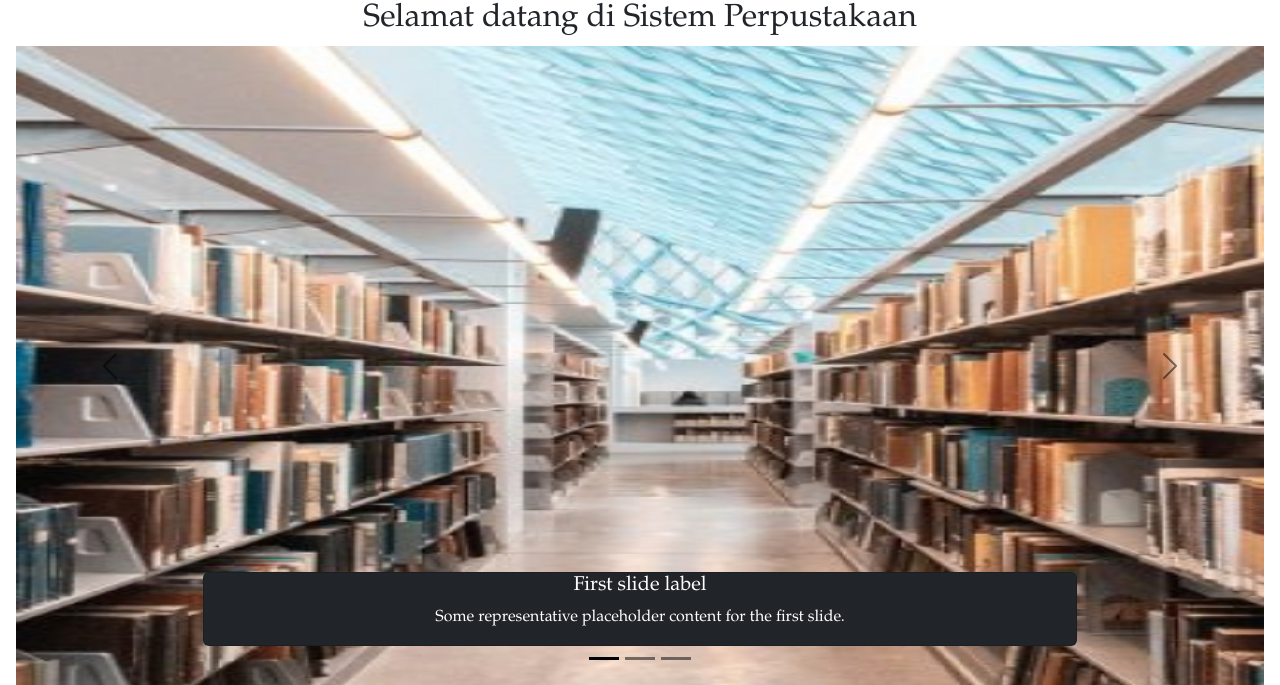
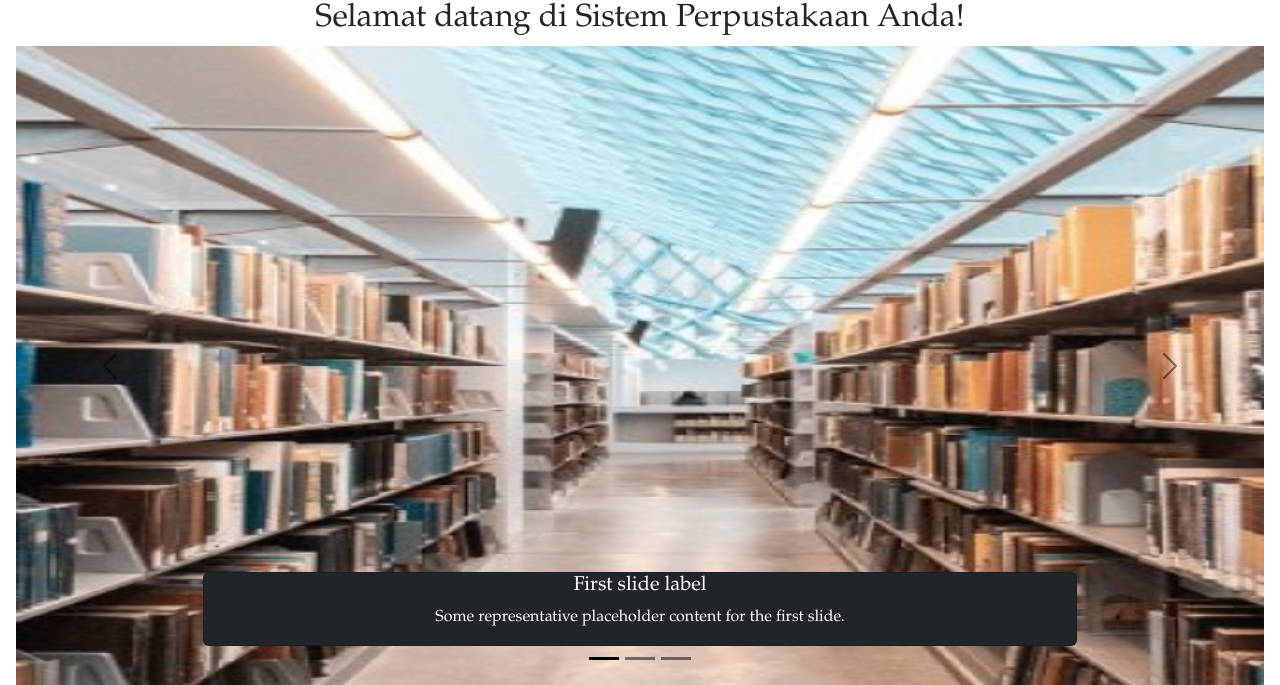
Before and after one commit to Ba3yoo/PAW-PERPUS, a PHP site: page / in a window 1280 px wide; the page is wider, and only the part inside the window is pictured. Shown: the part 80-765 px from the top of that part. Run offline with PHP 8.4, Linux system fonts and the light colour scheme; the visitor is signed in with stand-in values (Sample User, id 1).

Commit message:
Update index.php

```diff
--- a/index.php
+++ b/index.php
@@ -34,46 +34,7 @@ if (!isset($_SESSION['username'])) {
 include_once "layouts/navbar.php";
 ?>
 
-<h2 style="text-align: center;">Selamat datang di Sistem Perpustakaan</h2>
-
-<!-- <div id="carouselExampleDark" class="carousel carousel-dark slide" style="margin-left: 60px; margin-right: 60px; margin-bottom: 30px; width: 40rem; height: 50rem;">
-  <div class="carousel-indicators">
-    <button type="button" data-bs-target="#carouselExampleDark" data-bs-slide-to="0" class="active" aria-current="true" aria-label="Slide 1"></button>
-    <button type="button" data-bs-target="#carouselExampleDark" data-bs-slide-to="1" aria-label="Slide 2"></button>
-    <button type="button" data-bs-target="#carouselExampleDark" data-bs-slide-to="2" aria-label="Slide 3"></button>
-  </div>
-  <div class="carousel-inner" style="border-radius: 10px; height:30rem">
-    <div class="carousel-item active" data-bs-interval="10000">
-      <img src="assets/images/home-1.jpg" class="d-block w-100 h-50" alt="slide-1" style="height:100%;">
-      <div class="carousel-caption d-none d-md-block">
-        <h5>First slide label</h5>
-        <p>Some representative placeholder content for the first slide.</p>
-      </div>
-    </div>
-    <div class="carousel-item" data-bs-interval="2000">
-      <img src="assets/images/home-2.jpg" class="d-block w-100 h-50" alt="slide-2">
-      <div class="carousel-caption d-none d-md-block">
-        <h5>Second slide label</h5>
-        <p>Some representative placeholder content for the second slide.</p>
-      </div>
-    </div>
-    <div class="carousel-item">
-      <img src="assets/images/home-3.png" class="d-block w-100 h-50" alt="slide-3">
-      <div class="carousel-caption d-none d-md-block">
-        <h5>Third slide label</h5>
-        <p>Some representative placeholder content for the third slide.</p>
-      </div>
-    </div>
-  </div>
-  <button class="carousel-control-prev" type="button" data-bs-target="#carouselExampleDark" data-bs-slide="prev">
-    <span class="carousel-control-prev-icon" aria-hidden="true"></span>
-    <span class="visually-hidden">Previous</span>
-  </button>
-  <button class="carousel-control-next" type="button" data-bs-target="#carouselExampleDark" data-bs-slide="next">
-    <span class="carousel-control-next-icon" aria-hidden="true"></span>
-    <span class="visually-hidden">Next</span>
-  </button>
-</div> -->
+<h2 style="text-align: center;">Selamat datang di Sistem Perpustakaan Anda!</h2>
 
 <div id="carouselExampleDark" class="carousel carousel-dark slide" style="height:40rem;">
   <div class="carousel-indicators">
```
